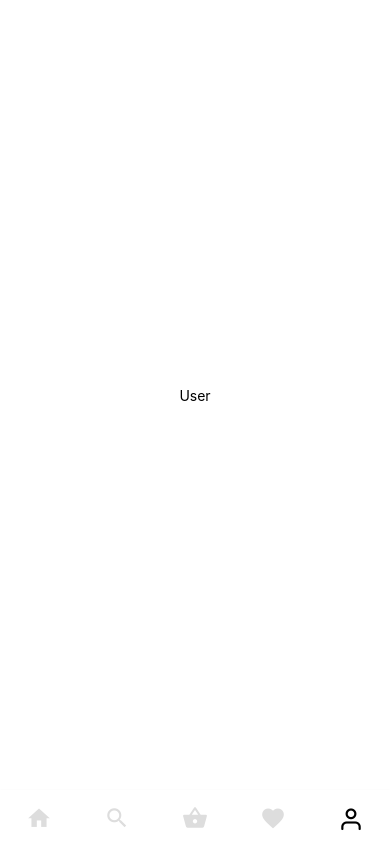
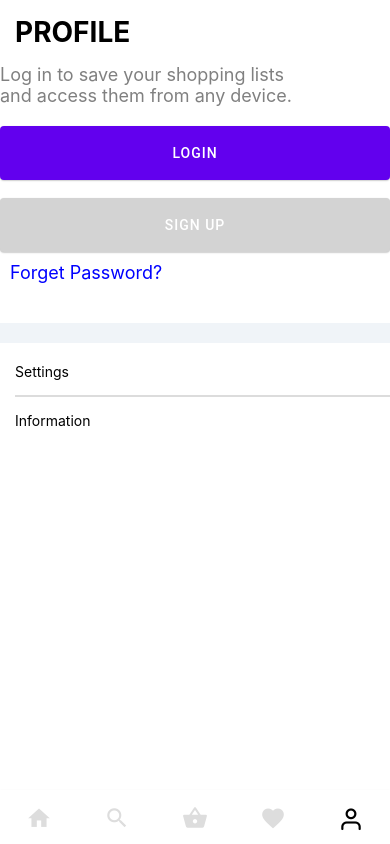
Before and after one commit to EmanSalah95/Ikea-App, a React Native app: screen /User in a window 390 px wide. Built offline with nearby package versions, Linux system fonts and the light colour scheme.

Commit message:
make design for userPage

```diff
--- a/package.json
+++ b/package.json
@@ -10,11 +10,14 @@
     "eject": "expo eject"
   },
   "dependencies": {
+    "@react-native-firebase/app": "^14.5.0",
+    "@react-native-firebase/auth": "^14.5.0",
     "@react-navigation/material-bottom-tabs": "^6.1.1",
     "@react-navigation/native": "^6.0.8",
     "@react-navigation/native-stack": "^6.5.0",
     "expo": "~44.0.0",
     "expo-status-bar": "~1.2.0",
+    "firebase": "^9.6.7",
     "react": "17.0.1",
     "react-dom": "17.0.1",
     "react-native": "0.64.3",
--- /dev/null
+++ b/src/Firebase/fireStoreAuthConfig.js
@@ -0,0 +1,49 @@
+import { useEffect, useState } from "react";
+
+// Import the functions you need from the SDKs you need
+import { initializeApp } from "firebase/app";
+import { getAuth, createUserWithEmailAndPassword, signInWithEmailAndPassword, onAuthStateChanged } from "firebase/auth";
+
+// Your web app's Firebase configuration
+const firebaseConfig = {
+  apiKey: 'AIzaSyBvz1el-WaDgUU36xlWeIEj2G9iyI0ewW4',
+  authDomain: 'ikea-8dc72.firebaseapp.com',
+  projectId: 'ikea-8dc72',
+  storageBucket: 'ikea-8dc72.appspot.com',
+  messagingSenderId: '293717792182',
+  appId: '1:293717792182:web:f170e2edfe2370c9769d17',
+};
+
+// Initialize Firebase
+const app = initializeApp(firebaseConfig);
+export const auth = getAuth();
+
+export function signup(email, password) {
+  // addDoc(collection(firestore,'users'),data))
+  return createUserWithEmailAndPassword(auth, email, password);
+  // console.log(email);
+  // console.log(password);
+}
+
+export function login(email, password) {
+  return signInWithEmailAndPassword(auth, email, password)
+
+  // console.log(email);
+  // console.log(password);
+}
+
+// export function logout() {
+//   return signOut(auth);
+// }
+
+// Custom Hook
+export function useAuth() {
+  const [ currentUser, setCurrentUser ] = useState();
+
+  useEffect(() => {
+    const unsub = onAuthStateChanged(auth, user => setCurrentUser(user));
+    return unsub;
+  }, [])
+
+  return currentUser;
+}
--- /dev/null
+++ b/src/screens/User/Home.js
@@ -0,0 +1,21 @@
+import React from 'react'
+import { Text, View, StyleSheet } from "react-native"
+import Btn from "../../components/Btn"
+import firebase from 'firebase/app';
+import "firebase/auth";
+
+const styles = StyleSheet.create({
+    view: {
+        flex: 1,
+        width: "100%",
+        justifyContent: "center",
+        alignItems: "center"
+    }
+})
+
+export default function Loginscreen({navigation}) {
+    return <View style={styles.view}>
+        <Text style={{fontSize: 34, fontWeight: "800", marginBottom: 20}}>Well-done</Text>
+        <Btn title="Log Out" onClick={() => firebase.auth().signOut()} />
+    </View>
+}
--- /dev/null
+++ b/src/screens/User/style.js
@@ -0,0 +1,63 @@
+import { StyleSheet } from "react-native";
+export const styles = StyleSheet.create({
+    // Start Style For UserPage
+    container: {
+        backgroundColor: "white",
+        height: "100%"
+    },
+
+    firstSec: {
+        paddingBottom: 30,
+        textAlign: "center",
+    },
+
+    userHeading: {
+        fontSize: 28,
+        fontWeight: "bold",
+        margin: 15 ,
+    },
+
+    userSubHeading: {
+        fontSize: 18,
+        color: "gray"
+    },
+
+    logBtn: {
+        width: "100%",
+        marginTop: 20,
+        padding: 10
+    },
+
+    signBtn: {
+        width: "100%",
+        marginTop: 18,
+        color: 'black',
+        backgroundColor: "lightgray",
+        padding: 10,
+    },
+
+    txtQues: {
+        color: "blue",
+        fontSize: 18,
+        margin: 10
+    },
+
+    secondSec: {
+        marginLeft: 15,
+        paddingTop: 20,
+        fontSize: 18
+    },
+
+    space: {
+        backgroundColor: "#F0F4F8",
+        height: 20
+    },
+
+    line: {
+        borderColor: 'gainsboro',
+        marginTop: 15,
+        marginBottom: 15,
+        borderBottomWidth: 2 ,
+    },
+    // End Style For UserPage
+});
--- a/src/screens/User/user.js
+++ b/src/screens/User/user.js
@@ -1,18 +1,87 @@
-import { StyleSheet, Text, View } from 'react-native';
+import { Text, View } from 'react-native';
+import { Button } from 'react-native-paper';
+import { styles } from './style';
 
 export default function User() {
   return (
     <View style={styles.container}>
-      <Text>User</Text>
+      <View style={styles.firstSec}>
+        <Text style={styles.userHeading}>PROFILE</Text>
+        <Text style={styles.userSubHeading}>Log in to save your shopping lists</Text>
+        <Text style={styles.userSubHeading}>and access them from any device.</Text>
+        <Button style={styles.logBtn} mode='contained' >Login</Button>
+        <Button style={styles.signBtn} mode='contained' >Sign Up</Button>
+        <Text style={styles.txtQues}>Forget Password?</Text>
+      </View>
+      <View style={styles.space}></View>
+      <View style={styles.secondSec}>
+        <Text >Settings</Text>
+        <View style={styles.line}></View>
+        <Text >Information</Text>
+      </View>
     </View>
   );
 }
 
-const styles = StyleSheet.create({
-  container: {
-    flex: 1,
-    backgroundColor: '#fff',
-    alignItems: 'center',
-    justifyContent: 'center',
-  },
-});
+
+
+// import React, { useState } from 'react';
+// import { View, Text } from 'react-native';
+// import { NavigationContainer } from '@react-navigation/native';
+// import { createNativeStackNavigator } from '@react-navigation/native-stack';
+// import LoginScreen from "./LogIn"
+// import HomeScreen from "./Home"
+// import SignUpScreen from "./SignUp"
+// import { initializeApp } from "firebase/app";
+// import firebase from 'firebase/app';
+// import "firebase/auth";
+// import app from '../../Firebase/fireStoreAuthConfig'
+
+// const Stack = createNativeStackNavigator();
+
+// function User() {
+
+//   const [isLoggedIn, setIsLoggedIn] = useState(false)
+
+//   const firebaseConfig = {
+//     apiKey: "AIzaSyBvz1el-WaDgUU36xlWeIEj2G9iyI0ewW4",
+//     authDomain: "ikea-8dc72.firebaseapp.com",
+//     projectId: "ikea-8dc72",
+//     storageBucket: "ikea-8dc72.appspot.com",
+//     messagingSenderId: "293717792182",
+//     appId: "1:293717792182:web:f170e2edfe2370c9769d17"
+//   };
+
+//   // const app = initializeApp(firebaseConfig);
+
+//   // //Checking if firebase has been initialized
+//   if (!firebase.apps.length) {
+//     firebase.initializeApp(firebaseConfig);
+//   } else {
+//     firebase.app();
+//   }
+
+//   firebase.auth().onAuthStateChanged((user) => {
+//     if (user != null) {
+//       setIsLoggedIn(true)
+//     } else {
+//       setIsLoggedIn(false);
+//     }
+//   });
+
+
+
+//   return (
+//     <NavigationContainer>
+//       {isLoggedIn ? <Stack.Navigator>
+//         <Stack.Screen name="Home" component={HomeScreen} options={{ headerShown: false }} />
+//       </Stack.Navigator> :
+//         <Stack.Navigator>
+//           <Stack.Screen name="Login" component={LoginScreen} options={{ headerShown: false }} />
+//           <Stack.Screen name="Sign Up" component={SignUpScreen} options={{ headerShown: false }} />
+//         </Stack.Navigator>}
+//     </NavigationContainer>
+//   );
+// }
+
+// export default User;
```
Also changed, not shown: src/components/Btn.js (added, +26 -0 lines), src/components/TextBox.js (added, +25 -0 lines), src/screens/User/LogIn.js (added), src/screens/User/SignUp.js (added), 2 other files (tests, documents, lock files or other folders).
